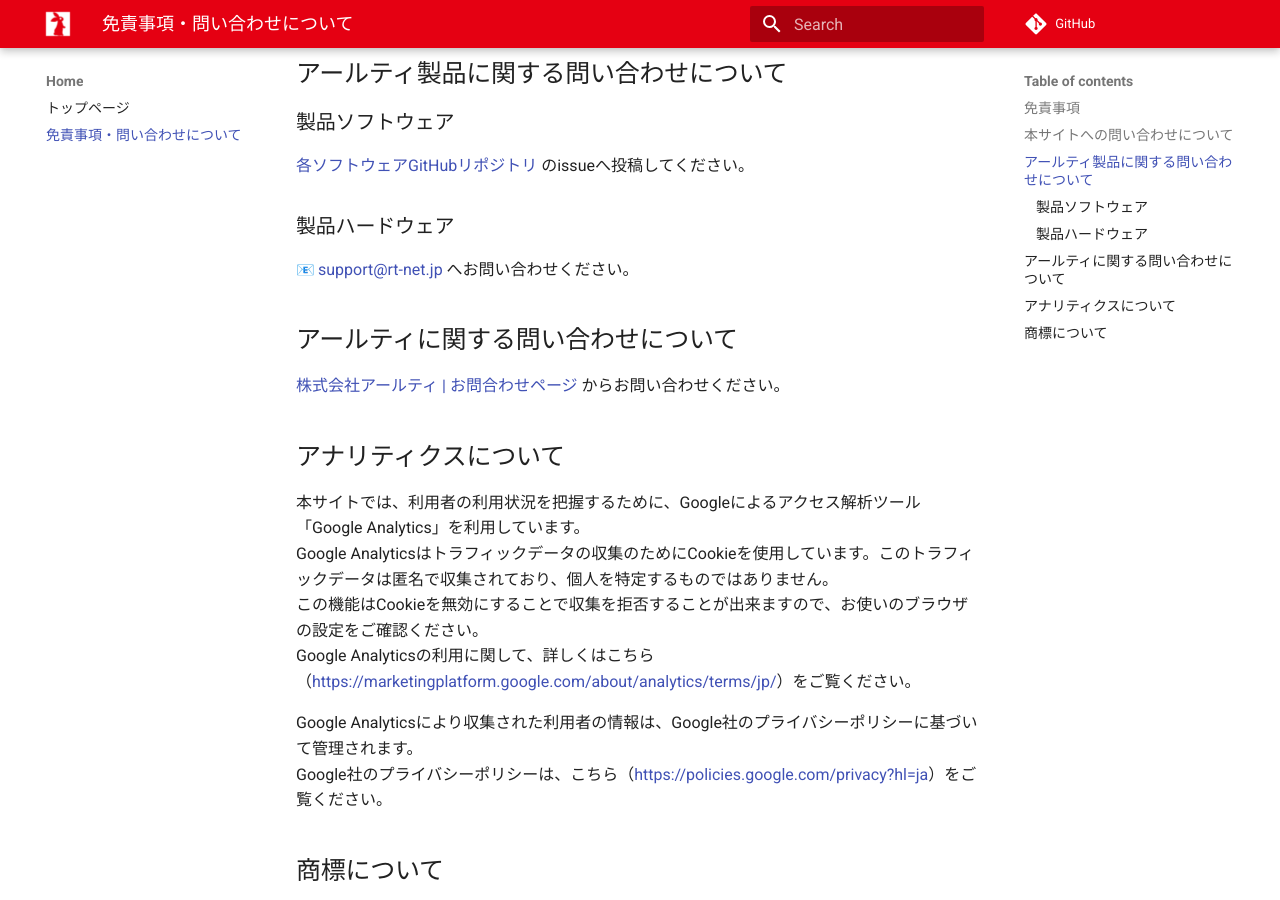
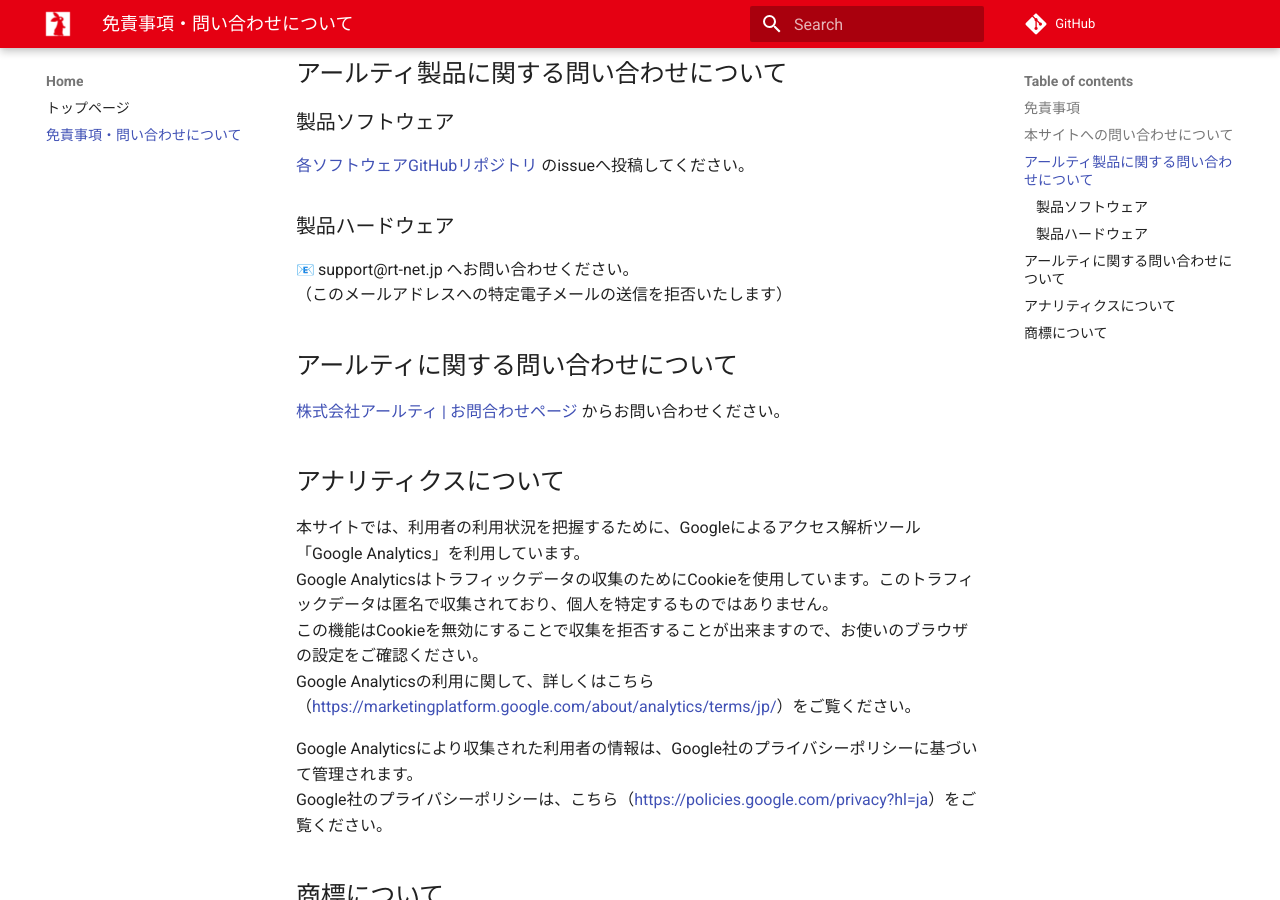
Before and after one commit to rt-net/tutorials, an MkDocs documentation site: the page built from docs/about.md, in a window 1280 px wide and 900 px high, scrolled down 600 px. Built offline with MkDocs 1.6.1 and Material for MkDocs 9.7.7, drawn with Linux system fonts in a browser that asks for light colours; emoji names are drawn with the system emoji font; comment, search, counter and statistics services are not loaded.

Commit message:
Update docs/about.md. 迷惑メール対策
Co-authored-by: Daisuke Sato <daisuke.sato@rt-net.jp>

```diff
--- a/docs/about.md
+++ b/docs/about.md
@@ -24,7 +24,8 @@
 
 ### 製品ハードウェア
 
-[ :e-mail: support@rt-net.jp](mailto:support@rt-net) へお問い合わせください。
+:e-mail: support@rt-net.jp へお問い合わせください。
+（このメールアドレスへの特定電子メールの送信を拒否いたします）
 
 ## アールティに関する問い合わせについて
 
```
